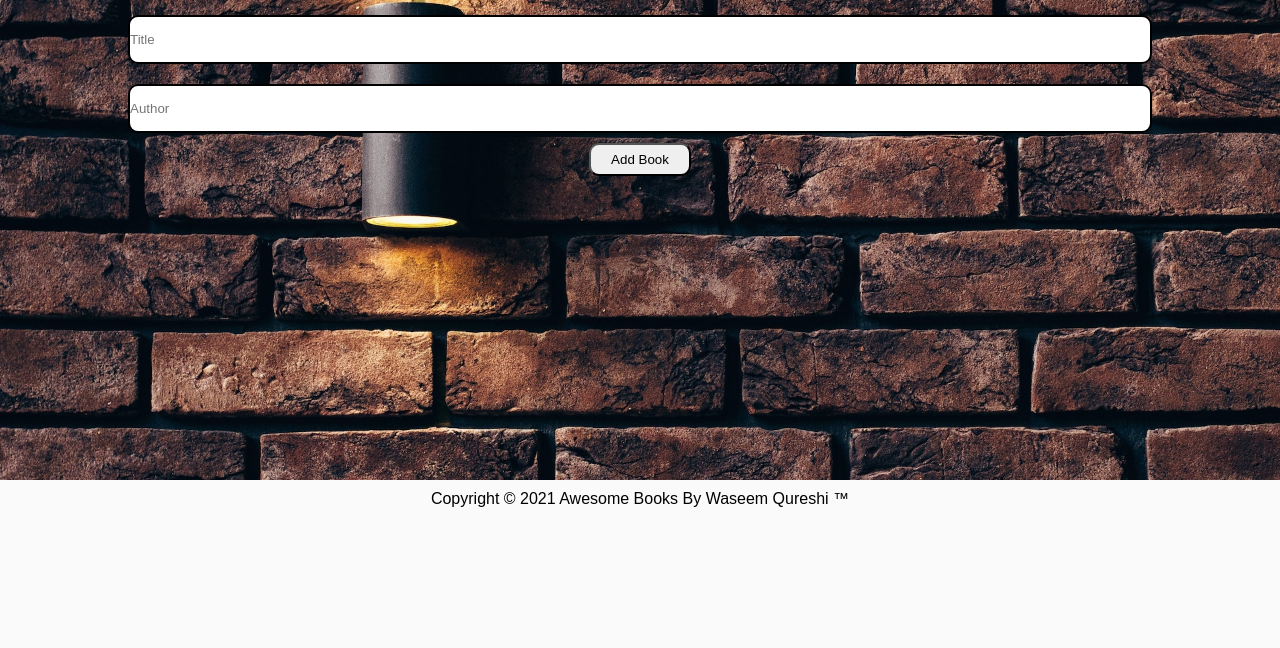
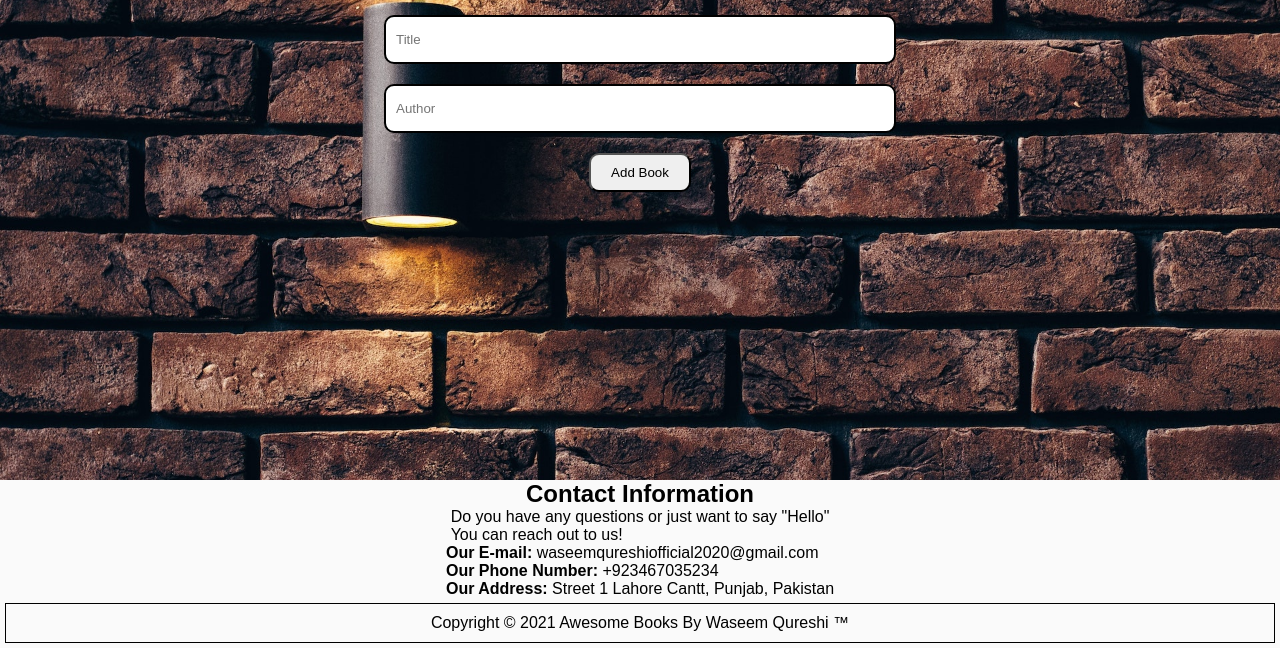
Before and after one commit to waseemqureshi2020/Awesome-Books-ES6, a website: page index.html in a window 1280 px wide. Shown: the part 250-898 px from the top of the page. Before the commit the page ends 800 px from the top, so only its background shows below. Drawn offline with Linux system fonts and the light colour scheme.

Commit message:
Work On HTML, CSS
Work On HTML, CSS

```diff
--- a/index.css
+++ b/index.css
@@ -17,22 +17,19 @@ nav {
     justify-content: space-around;
     align-items: center;
     height: 50px;
+    background-color: peachpuff;
 }
 
 .change {
    padding: 0 10px;
 }
 
-ul {
+ul.pages {
     display: flex;
     flex-direction: row;
     list-style: none;
     justify-content: space-between;
     align-items: center;
-}
-
-header {
-    background-color: blueviolet;
 }
 
 form input {
@@ -42,7 +39,6 @@ form input {
     padding: 15px 0;
     border: 2px solid black;
     border-radius: 10px;
-    width: 100%;
 }
 
 section.book-section {
@@ -65,12 +61,14 @@ footer {
     align-items: center;
     text-align: center;
     padding: 10px;
+    border: 1px solid black;
+    margin: 5px 5px;
 }
 
 form {
     display: flex;
     flex-direction: column;
-    justify-content: flex-start;
+    justify-content: center;
     align-items: center;
     padding: 10% 10%;
 }
@@ -83,10 +81,11 @@ h2 {
 
 button#add {
     float: right;
-    padding: 7px 20px;
     cursor: pointer;
     border-radius: 10px;
     transition: 0.3s;
+    padding: 10px 20px;
+    margin: 10px;
 }
 
 a.logo {
@@ -100,3 +99,25 @@ ul a {
     color: black;
     font-size: 16px;
 }
+
+section.contact-us {
+    display: flex;
+    flex-direction: column;
+    width: 100%;
+    justify-content: center;
+    align-items: center;
+}
+
+@media only screen and (min-width: 768px) {
+    form input {
+        width: 50%;
+        padding: 15px 10px;
+    }
+}
+
+@media only screen and (max-width: 768px) {
+    form input {
+        width: 50%;
+        padding: 15px 10px;
+    }
+}
--- a/index.html
+++ b/index.html
@@ -11,7 +11,7 @@
     <header>
         <nav>
             <a class="logo" href="./index.html">Awesome Books</a>
-            <ul>
+            <ul class="pages">
                 <a href="#"><li class="change">List</a></li>
                 <a href="#"><li class="change">Add New</a></li>
                 <a href="#"><li class="change">Contact</a></li>
@@ -26,6 +26,15 @@
         <button type="submit" id="add">Add Book</button>
     </form>
     </section>
+    <section class="contact-us">
+        <h1>Contact Information</h1>
+        <legend>Do you have any questions or just want to say "Hello" <br> You can reach out to us!</legend>
+    <ul class="our-info">
+        <li><b>Our E-mail:</b> waseemqureshiofficial2020@gmail.com</li>
+        <li><b>Our Phone Number:</b> +923467035234</li>
+        <li><b>Our Address:</b> Street 1 Lahore Cantt, Punjab, Pakistan</li>
+    </ul>
+    </section>
     <footer>
         Copyright &copy; 2021 Awesome Books By Waseem Qureshi &trade;
     </footer>
```
